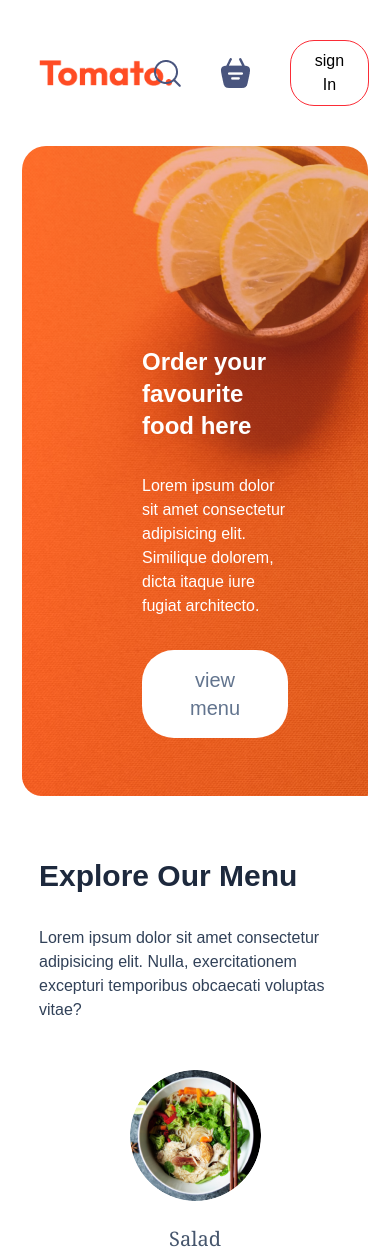
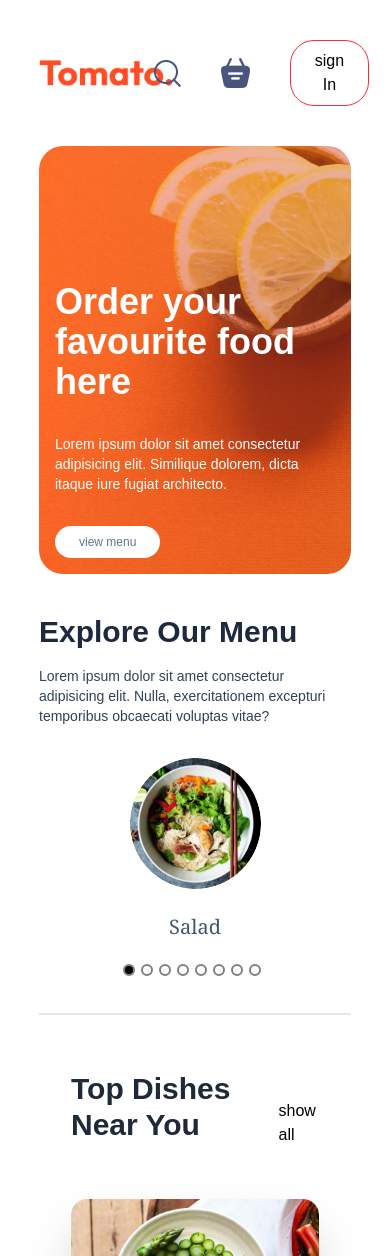
Before and after one commit to ravinder-mvt/FoodApplication, a React (Vite) app in the folder client/: page / in a window 390 px wide. Shown: the top 1256 px of the page. Built offline with nearby package versions, Linux system fonts and the light colour scheme.

Commit message:
change background image

```diff
--- a/client/src/components/HeroSection.jsx
+++ b/client/src/components/HeroSection.jsx
@@ -10,18 +10,18 @@ const HeroSection = () => {
                 }}
                 className='max-w-[400px] h-auto sm:w-full sm:h-full rounded-3xl'
             >
-                <div className='flex  justify-center mt-30 items-start p-20 pl-30 h-full gap-8 flex-col'>
-                    <h1 className='text-2xl font-semibold sm:text-7xl sm:font-semibold max-w-4xl  sm:leading-22 text-white'>
+                <div className='flex  justify-center mt-30 items-start p-4 sm:p-20 sm:pl-30 h-full gap-8  flex-col'>
+                    <h1 className='text-4xl font-semibold sm:text-7xl sm:font-semibold max-w-4xl  sm:leading-22 text-white'>
                         Order your
                         <br/>
                          favourite food here
                     </h1>
-                    <p className='flex items-center text-white max-w-xl'>
+                    <p className='flex items-center text-sm sm:text-md text-white max-w-xl'>
                         Lorem ipsum dolor sit amet consectetur adipisicing elit. Similique dolorem, dicta itaque iure fugiat architecto.
 
 
                     </p>
-                    <button className='flex items-center justify-center text-xl bg-white px-12 py-4 rounded-4xl text-slate-500'>
+                    <button className='flex items-center justify-center text-xs sm:text-xl bg-white px-6 py-2 sm:px-12 sm:py-4 rounded-4xl text-slate-500'>
                         view menu
                     </button>
                 </div>
--- a/client/src/components/MenuSection.jsx
+++ b/client/src/components/MenuSection.jsx
@@ -12,11 +12,11 @@ const MenuSection = () => {
 
 
     return (
-        <div className='my-10 flex flex-col gap-8' id='Menu'>
+        <div className='my-10 flex flex-col gap-4 sm:gap-8' id='Menu'>
             <h1 className='text-3xl font-semibold text-slate-800'>
                 Explore Our Menu
             </h1>
-            <p className='text-md font-medium text-slate-700'>
+            <p className='text-sm sm:text-md font-normal sm:font-medium text-slate-700'>
                 Lorem ipsum dolor sit amet consectetur adipisicing elit. Nulla, exercitationem excepturi temporibus obcaecati voluptas vitae?
             </p>
 
```
